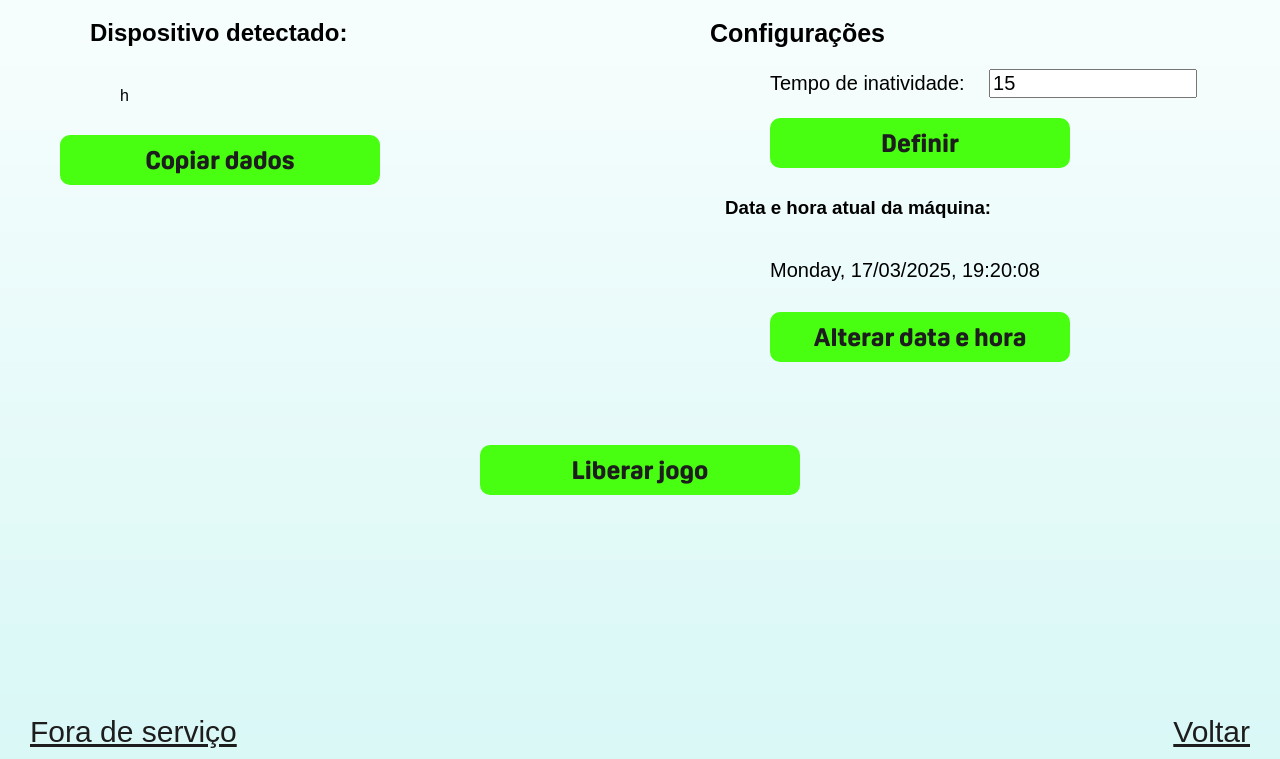
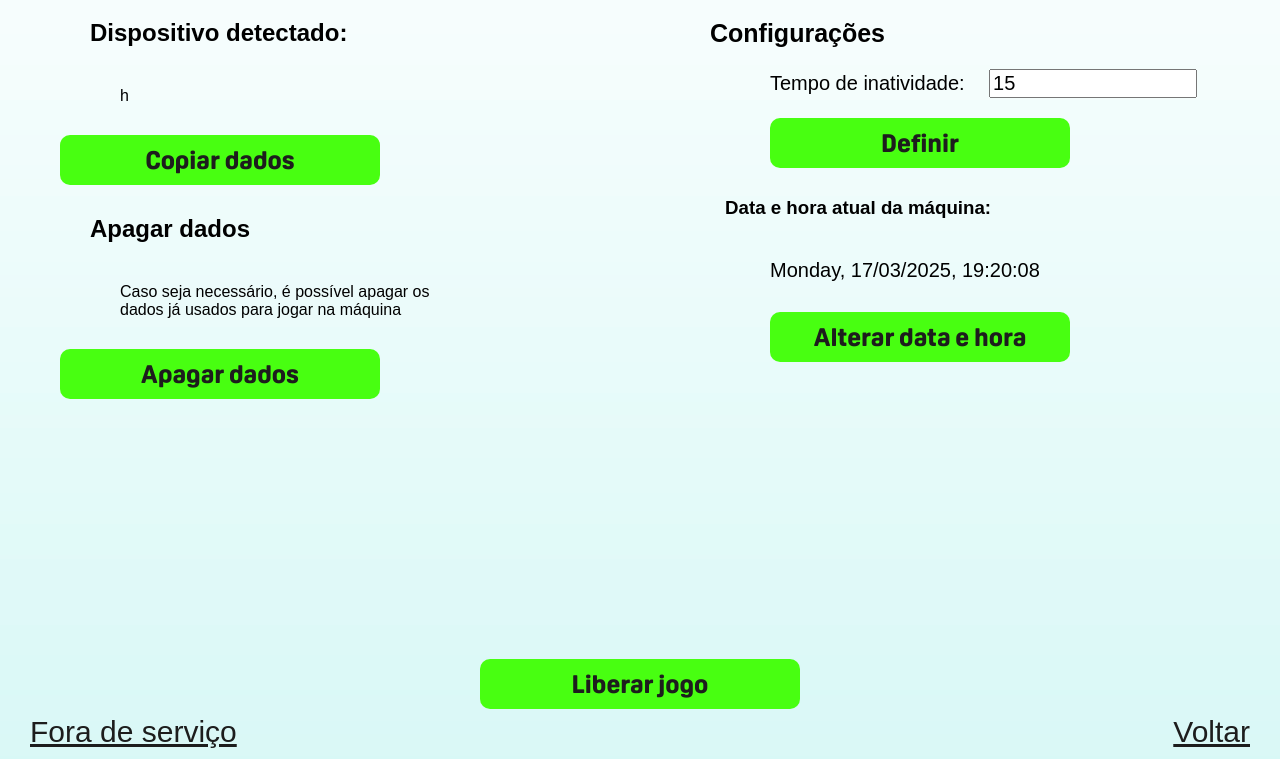
Before and after one commit to DreamBricksOrg/toymachine_app, a Flask app: page /admin in a window 1280 px wide. Shown: the part 113-872 px from the top of the page. Run offline with Flask 3, Linux system fonts and the light colour scheme.

Commit message:
Adicionado botão de apagar os dados da database

```diff
--- a/templates/admin.html
+++ b/templates/admin.html
@@ -20,6 +20,10 @@
             <p>Nenhum dispositivo encontrado</p>
         {% endif %}
         <button type="submit" name="submit_button" value="copy">Copiar dados</button>
+
+        <h2>Apagar dados</h2>
+        <p>Caso seja necessário, é possível apagar os <br>dados já usados para jogar na máquina</p>
+        <button type="submit" name="submit_button" value="delete">Apagar dados</button>
 
         <div class="settings">
             <h2>Configurações</h2>
```
